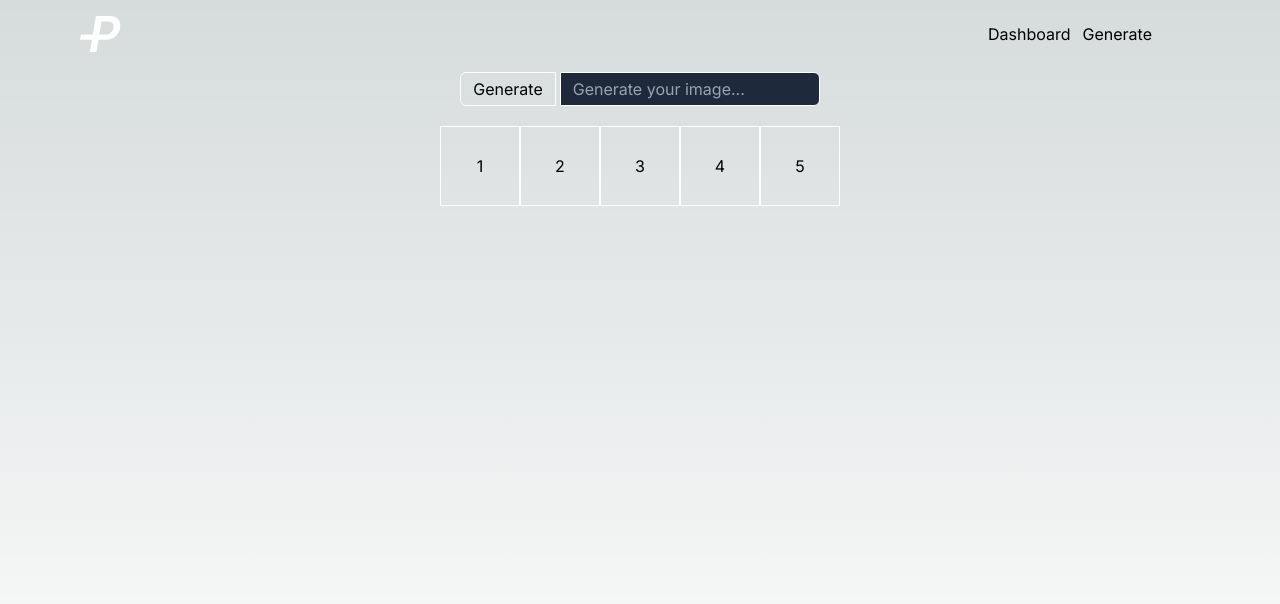
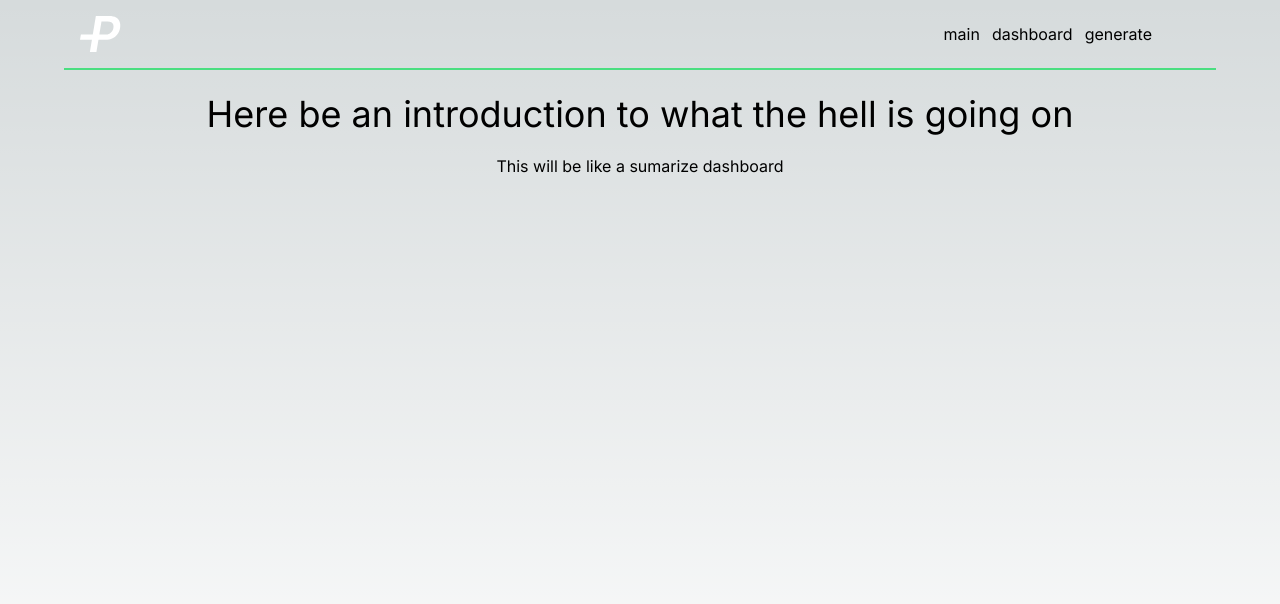
Before and after one commit to ronbarrantes/portraits, a Next.js app: page / in a window 1280 px wide. Shown: the top 604 px of the page. Built offline with nearby package versions, Linux system fonts and the light colour scheme.

Commit message:
Move nav out

```diff
--- /dev/null
+++ b/src/app/components/Nav.tsx
@@ -0,0 +1,41 @@
+import Link from 'next/link'
+
+import { UserButton } from '@clerk/nextjs'
+
+const LinkButton = ({ href, children }: { href: string; children: string }) => (
+  <Link
+    href={href}
+    className="pb-0.5 hover:border-b-2 border-transparent hover:border-violet-500 hover:text-violet-500 disabled:!bg-rose-900"
+    // disabled:!bg-rose-900
+  >
+    {children}
+  </Link>
+)
+
+export const MainNav = () => {
+  return (
+    <nav className="flex items-center">
+      <ul className="flex items-center gap-3">
+        <li>
+          <LinkButton href="/">main</LinkButton>
+        </li>
+        <li>
+          <LinkButton href="/dashboard">dashboard</LinkButton>
+        </li>
+        <li>
+          <LinkButton href="/generate">generate</LinkButton>
+        </li>
+      </ul>
+      <div className="ml-3 w-9 h-9">
+        <UserButton
+          appearance={{
+            elements: {
+              avatarBox: 'w-9 h-9', // THIS IS HOW TO CONTROL THE SIZE
+            },
+          }}
+          afterSignOutUrl="/"
+        />
+      </div>
+    </nav>
+  )
+}
--- a/src/app/components/PageLayout.tsx
+++ b/src/app/components/PageLayout.tsx
@@ -4,50 +4,16 @@ import { UserButton } from '@clerk/nextjs'
 import classNames from 'classnames'
 
 import { Logo } from '@/ui/Logo'
+import { MainNav } from './Nav'
 
 interface PageLayoutProps {
   children: React.ReactNode
 }
 
-const LinkButton = ({ href, children }: { href: string; children: string }) => (
-  <Link
-    href={href}
-    className="pb-0.5 hover:border-b-2 border-transparent hover:border-violet-500 hover:text-violet-500 disabled:!bg-rose-900"
-    // disabled:!bg-rose-900
-  >
-    {children}
-  </Link>
-)
-
-export const MainNav = () => {
-  return (
-    <nav className="flex items-center">
-      <ul className="flex items-center gap-3">
-        <li>
-          <LinkButton href="/">Dashboard</LinkButton>
-        </li>
-        <li>
-          <LinkButton href="/generate">Generate</LinkButton>
-        </li>
-      </ul>
-      <div className="ml-3 w-9 h-9">
-        <UserButton
-          appearance={{
-            elements: {
-              avatarBox: 'w-9 h-9', // THIS IS HOW TO CONTROL THE SIZE
-            },
-          }}
-          afterSignOutUrl="/"
-        />
-      </div>
-    </nav>
-  )
-}
-
 export const PageLayout = ({ children }: PageLayoutProps) => {
   return (
     <div className="flex flex-col items-center min-h-screen">
-      <header className="flex items-center justify-between w-full p-4 sm:max-w-6xl">
+      <header className="flex items-center justify-between w-full p-4 mb-5 border-b-2 border-green-400 sm:max-w-6xl">
         <Link href="/" aria-label="Portrait app logo">
           <Logo />
         </Link>
--- /dev/null
+++ b/src/app/dashboard/generated/page.tsx
@@ -0,0 +1,37 @@
+import { PageLayout } from '@components/PageLayout'
+
+// MAKE A INIT COMPONENT
+
+export default async function Dashboard() {
+  // an array just to show images
+  const images = ['1', '2', '3', '4', '5', '1', '2', '3', '4', '5', '1', '2']
+
+  return (
+    <PageLayout>
+      {
+        // I need a form
+        // I need a place to show images
+        // add a nav
+      }
+
+      <ul className="flex gap-2">
+        <li>Upload Image</li>
+        <li>Generate Image</li>
+        <li>Personal Images</li>
+      </ul>
+
+      <div className="w-full h-full ">
+        <ul className="flex flex-wrap ">
+          {images.map((image, idx) => (
+            <li
+              className="flex items-center justify-center w-1/2 h-fit sm:w-1/4 md:w-1/6"
+              key={idx}
+            >
+              <div className="flex w-40 h-40 m-2 bg-red-500">{}</div>
+            </li>
+          ))}
+        </ul>
+      </div>
+    </PageLayout>
+  )
+}
--- a/src/app/page.tsx
+++ b/src/app/page.tsx
@@ -7,38 +7,12 @@ import { PageLayout } from '@components/PageLayout'
 // MAKE A CONTENT COMPONENT
 
 export default async function Generate() {
-  const images = ['1', '2', '3', '4', '5']
-
   return (
     <PageLayout>
-      {/*Add a form with a button and an input*/}
-
-      <form className="flex gap-1">
-        <button
-          type="submit"
-          className="p-3 py-1 border border-white rounded-l-md"
-        >
-          Generate
-        </button>
-        <input
-          className="p-3 py-1 border border-white rounded-r-md bg-slate-800"
-          placeholder="Generate your image..."
-          type="text"
-        />
-      </form>
-
-      <div>
-        <ul className="flex flex-wrap">
-          {images.map((image, idx) => (
-            <li
-              className="flex items-center justify-center w-20 h-20 border border-white"
-              key={idx}
-            >
-              {image}
-            </li>
-          ))}
-        </ul>
-      </div>
+      <h1 className="text-4xl">
+        Here be an introduction to what the hell is going on
+      </h1>
+      <p>This will be like a sumarize dashboard</p>
     </PageLayout>
   )
 }
```
